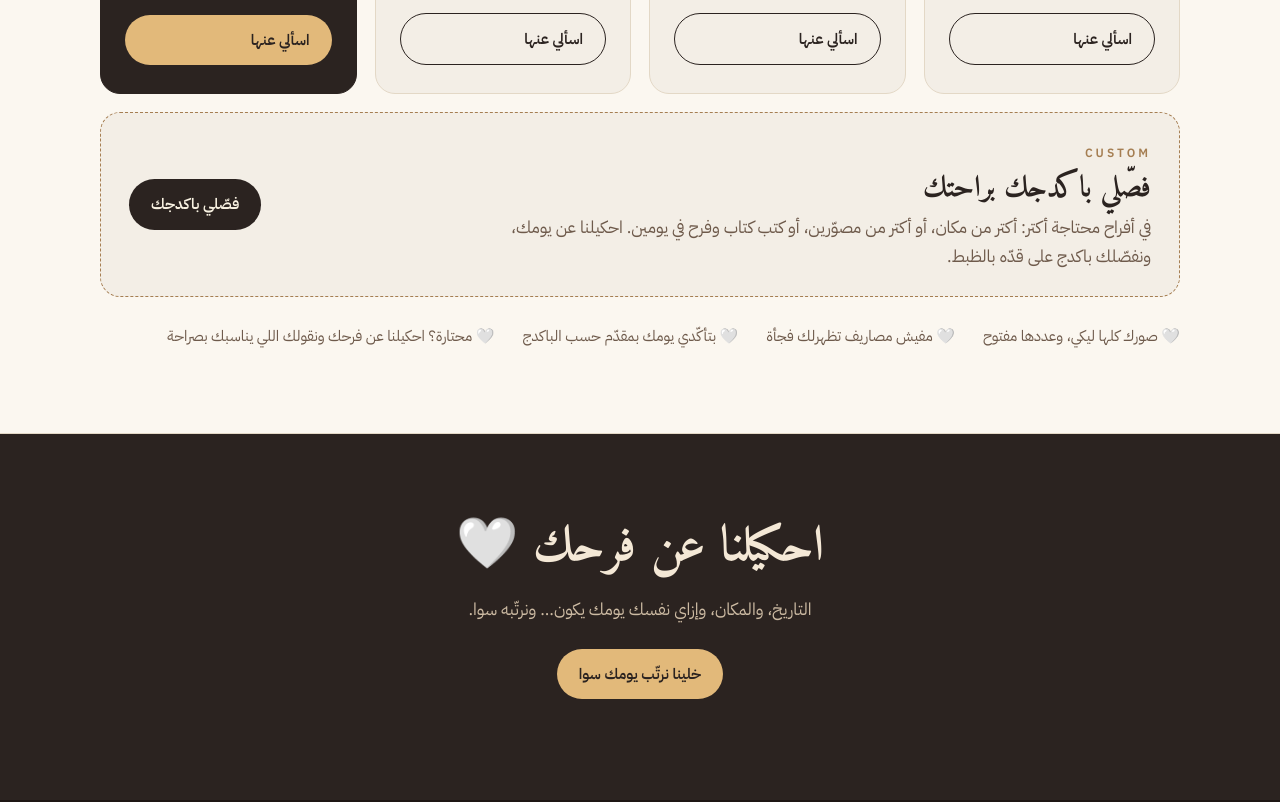
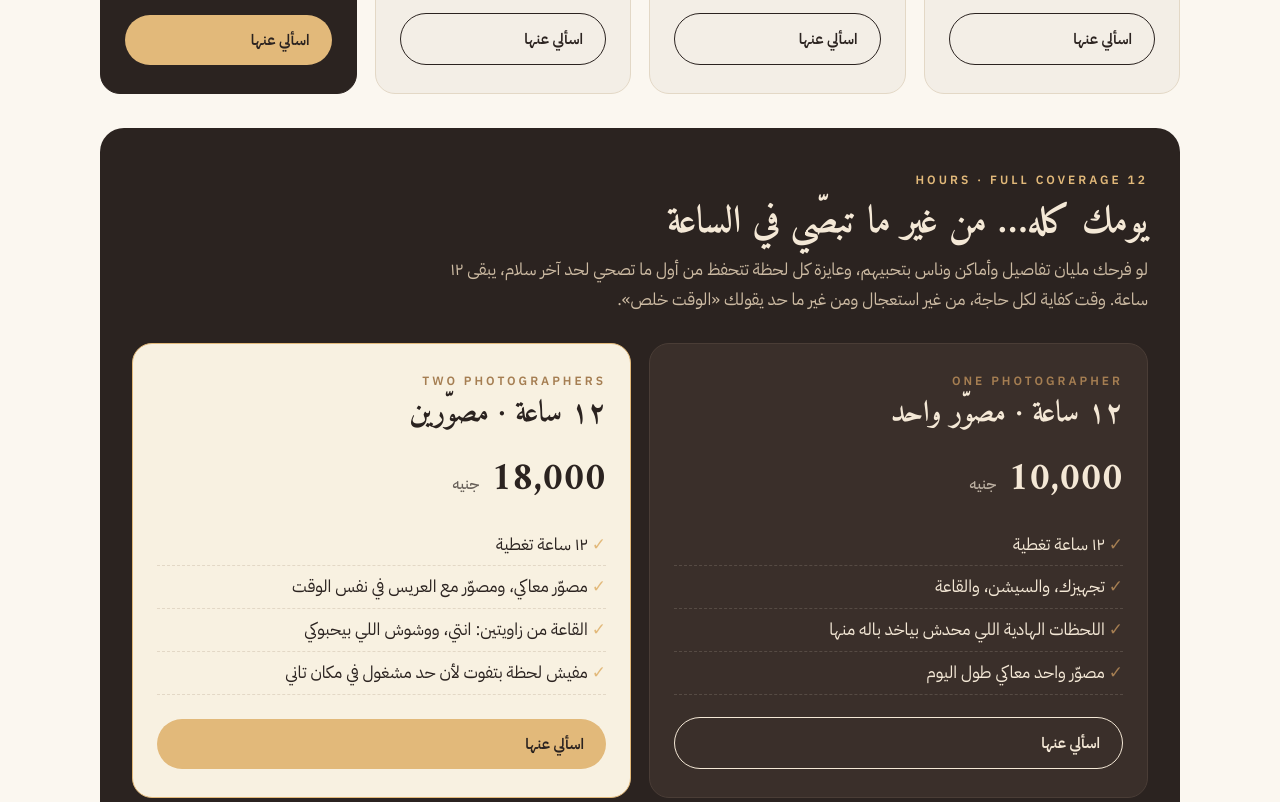
Before and after one commit to byrg1/re.artstudio, a plain HTML site: page packages.html in a window 1280 px wide. Shown: the part 811-1613 px from the top of the page. Drawn offline with nearby package versions, Linux system fonts and the light colour scheme.

Commit message:
Add files via upload

```diff
--- a/packages.html
+++ b/packages.html
@@ -11,7 +11,7 @@
 <link rel="icon" href="assets/logo_brown.png">
 <link rel="preconnect" href="https://fonts.googleapis.com"><link rel="preconnect" href="https://fonts.gstatic.com" crossorigin>
 <link href="https://fonts.googleapis.com/css2?family=Amiri:wght@400;700&family=Cormorant+Garamond:ital,wght@1,500&family=IBM+Plex+Sans+Arabic:wght@400;500;600;700&display=swap" rel="stylesheet">
-<link rel="stylesheet" href="style.css?v=4">
+<link rel="stylesheet" href="style.css?v=5">
 </head>
 <body>
 
@@ -43,6 +43,19 @@
       <p style="margin:-8px 0 18px;font-size:14px;opacity:.8">لو تجهيزك وتجهيز العريس في نفس الوقت، أو الفرح كبير.</p>
       <a class="btn gold" href="https://wa.me/201024724578?text=%D8%B9%D8%A7%D9%88%D8%B2%D8%A9%20%D8%A3%D8%B9%D8%B1%D9%81%20%D8%A3%D9%83%D8%AA%D8%B1%20%D8%B9%D9%86%20Full%20Day%20%2B">اسألي عنها</a></div>
   </div>
+  <div class="tier12">
+    <div class="tier12-head"><span class="tag">12 HOURS · FULL COVERAGE</span>
+      <h3>يومك كله… من غير ما تبصّي في الساعة</h3>
+      <p>لو فرحك مليان تفاصيل وأماكن وناس بتحبيهم، وعايزة كل لحظة تتحفظ من أول ما تصحي لحد آخر سلام، يبقى ١٢ ساعة. وقت كفاية لكل حاجة، من غير استعجال ومن غير ما حد يقولك «الوقت خلص».</p></div>
+    <div class="pk2">
+      <div class="plan"><span class="tag">ONE PHOTOGRAPHER</span><h3>١٢ ساعة · مصوّر واحد</h3><div class="price">10,000 <small>جنيه</small></div>
+        <ul><li>١٢ ساعة تغطية</li><li>تجهيزك، والسيشن، والقاعة</li><li>اللحظات الهادية اللي محدش بياخد باله منها</li><li>مصوّر واحد معاكي طول اليوم</li></ul>
+        <a class="btn ghost" href="https://wa.me/201024724578?text=%D8%B9%D8%A7%D9%88%D8%B2%D8%A9%20%D8%A3%D8%B9%D8%B1%D9%81%20%D8%A3%D9%83%D8%AA%D8%B1%20%D8%B9%D9%86%20%D8%AA%D8%BA%D8%B7%D9%8A%D8%A9%20%D9%A1%D9%A2%20%D8%B3%D8%A7%D8%B9%D8%A9%20%D8%A8%D9%85%D8%B5%D9%88%D9%91%D8%B1%20%D9%88%D8%A7%D8%AD%D8%AF">اسألي عنها</a></div>
+      <div class="plan hot"><span class="tag">TWO PHOTOGRAPHERS</span><h3>١٢ ساعة · مصوّرين</h3><div class="price">18,000 <small>جنيه</small></div>
+        <ul><li>١٢ ساعة تغطية</li><li>مصوّر معاكي، ومصوّر مع العريس في نفس الوقت</li><li>القاعة من زاويتين: انتي، ووشوش اللي بيحبوكي</li><li>مفيش لحظة بتفوت لأن حد مشغول في مكان تاني</li></ul>
+        <a class="btn gold" href="https://wa.me/201024724578?text=%D8%B9%D8%A7%D9%88%D8%B2%D8%A9%20%D8%A3%D8%B9%D8%B1%D9%81%20%D8%A3%D9%83%D8%AA%D8%B1%20%D8%B9%D9%86%20%D8%AA%D8%BA%D8%B7%D9%8A%D8%A9%20%D9%A1%D9%A2%20%D8%B3%D8%A7%D8%B9%D8%A9%20%D8%A8%D9%85%D8%B5%D9%88%D9%91%D8%B1%D9%8A%D9%86">اسألي عنها</a></div>
+    </div>
+  </div>
   <div class="custom">
     <div><span class="tag">CUSTOM</span><h3>فصّلي باكدجك براحتك</h3>
       <p>في أفراح محتاجة أكتر: أكتر من مكان، أو أكتر من مصوّرين، أو كتب كتاب وفرح في يومين. احكيلنا عن يومك، ونفصّلك باكدج على قدّه بالظبط.</p></div>
--- a/style.css
+++ b/style.css
@@ -140,3 +140,17 @@ footer .grow{flex:1}
 .gal img{width:100%;aspect-ratio:4/5;object-fit:cover;border-radius:14px}
 .gal img:nth-child(1),.gal img:nth-child(4){grid-row:span 2;aspect-ratio:auto;height:100%}
 @media(max-width:760px){.gal{grid-template-columns:repeat(2,1fr)}.gal img:nth-child(n){grid-row:auto;aspect-ratio:4/5;height:auto}}
+
+/* 12-hour tier */
+.tier12{margin-top:34px;background:var(--ink);color:#F4E8D6;border-radius:24px;padding:36px 32px}
+.tier12-head .tag{font:600 12px "IBM Plex Sans Arabic";letter-spacing:3px;color:var(--gold2)}
+.tier12-head h3{font-size:clamp(28px,3.4vw,38px);margin:6px 0 10px;color:#F4E8D6}
+.tier12-head p{margin:0;color:#CDBBA3;max-width:720px}
+.pk2{display:grid;grid-template-columns:repeat(2,1fr);gap:18px;margin-top:28px}
+.tier12 .plan:not(.hot){background:#3a2f2a;border-color:#4a3d36;color:#F4E8D6}
+.tier12 .plan:not(.hot) li{border-color:rgba(244,232,214,.15)}
+.tier12 .plan:not(.hot) .btn.ghost{color:#F4E8D6;border-color:#F4E8D6}
+.tier12 .plan.hot{background:#F8F1E1;color:var(--ink);border-color:var(--gold2)}
+.tier12 .plan.hot .tag{color:var(--gold)}
+.tier12 .plan.hot li{border-color:var(--line)}
+@media(max-width:760px){.pk2{grid-template-columns:1fr}.tier12{padding:28px 20px}}
```
Also changed, not shown: book.html (+1 -1 lines), index.html (+1 -1 lines).
